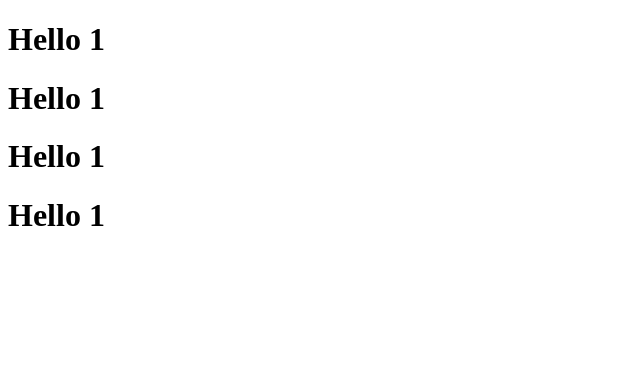
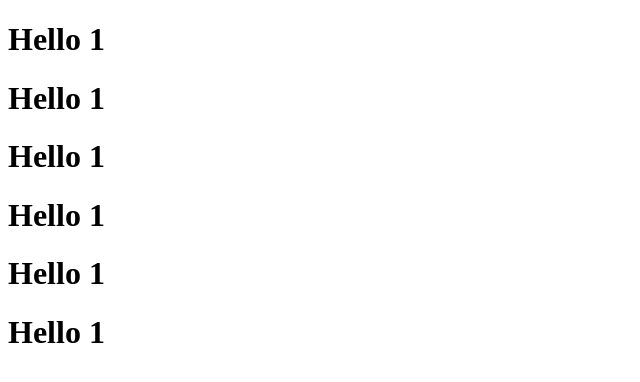
Before and after one commit to Asfaq19/january_01, a plain HTML site: page index.html in a window 1280 px wide. Shown: the whole page, without its empty margins (0-640 px from the left). Drawn offline with Linux system fonts and the light colour scheme.

Commit message:
new hello added

```diff
--- a/index.html
+++ b/index.html
@@ -11,5 +11,7 @@
     <h1>Hello 1</h1>
     <h1>Hello 1</h1>
     <h1>Hello 1</h1>
+    <h1>Hello 1</h1>
+    <h1>Hello 1</h1>
 </body>
 </html>
```
